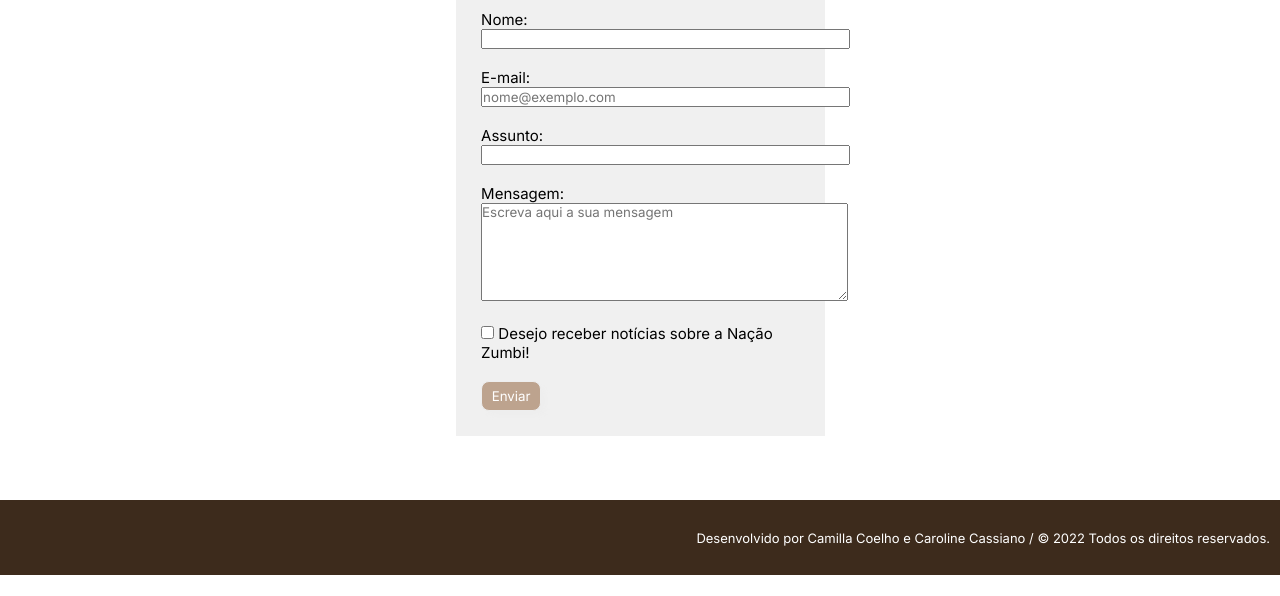
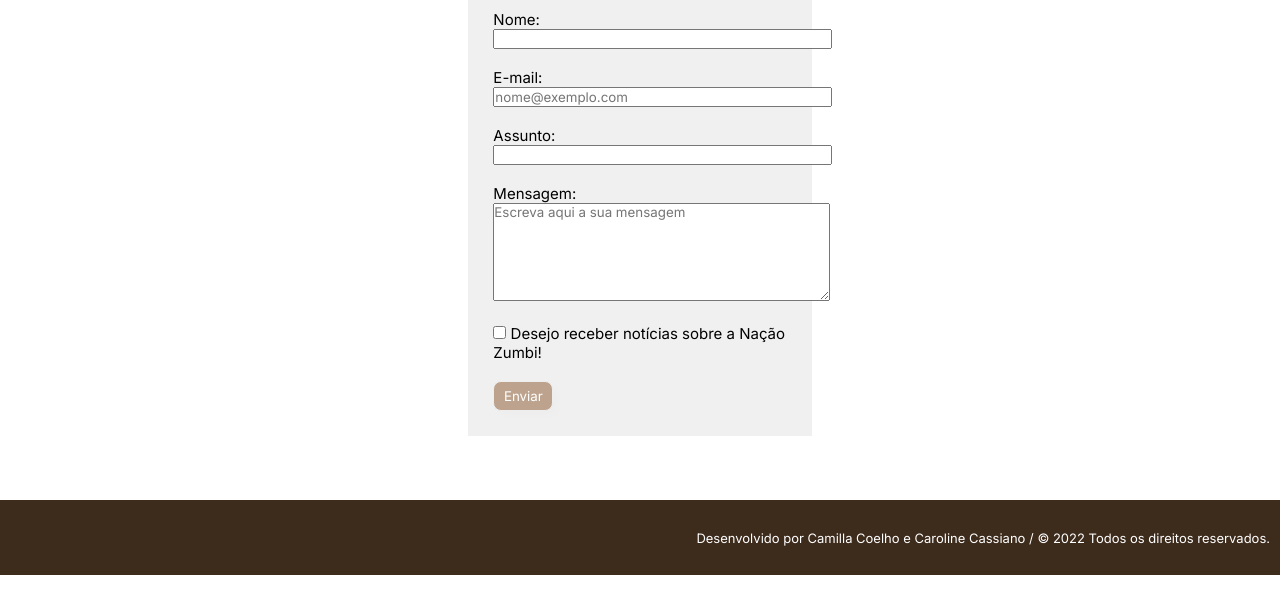
Before and after one commit to cvmilla/coderhouse-devweb-nacao-zumbi, a plain HTML site: page pages/contato.html in a window 1280 px wide. Shown: the part 204-800 px from the top of the page. Drawn offline with Linux system fonts and the light colour scheme.

```diff
--- a/styles/styles.css
+++ b/styles/styles.css
@@ -144,15 +144,15 @@
 }
 
 input[type=email] {
-    width: 365px;
+    width: 335px;
     }
 
 input[type=text] {
-    width: 365px;
+    width: 335px;
     }
 
 textarea {
-    width: 365px;
+    width: 335px;
     }
 
 .form-submit-button {
```
Also changed, not shown: pages/discografia.html (+1 -1 lines), pages/historia.html (+1 -0 lines).
